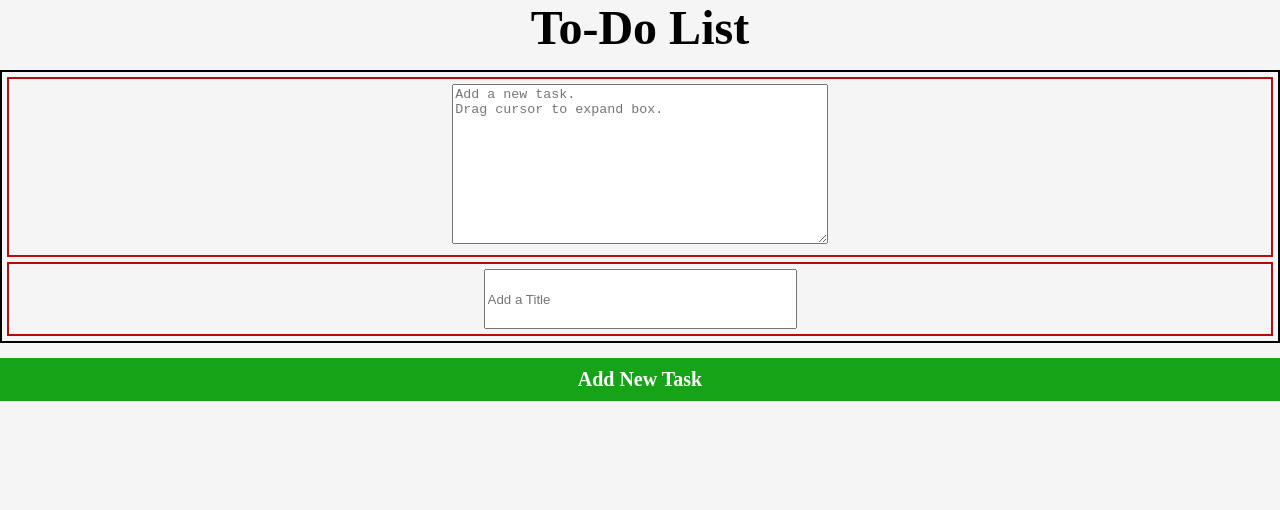
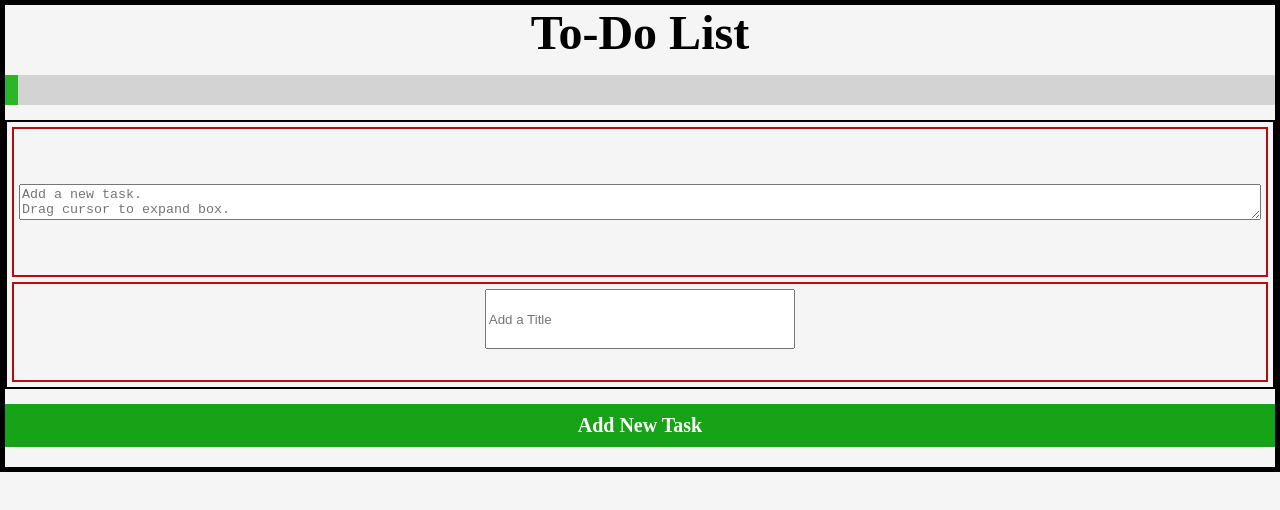
Before and after one commit to Wincc88/todo-list, a website built with webpack: page src/template.html in a window 1280 px wide. Both pictures are taken after a click on the element "Click to start Your To Do tasks". Built offline with nearby package versions, Linux system fonts and the light colour scheme.

Commit message:
add progress bar

```diff
--- a/src/addtask.js
+++ b/src/addtask.js
@@ -5,11 +5,23 @@ export function addTask() {
           //const divInto = document.querySelector('#subIntro');
           //divInto.remove();
 
+        const progressBarDiv = document.createElement('div');
+              progressBarDiv.id = "progressBarDiv";
+
+
+                     const progressBar = document.createElement('div');
+                     progressBar.id = "progressBar";
+        progressBarDiv.appendChild(progressBar);
+
+
+    Intro.appendChild(progressBarDiv);
+
         const beforeTopDiv = document.createElement('div');
         beforeTopDiv.id = 'beforeTopdiv';
 
                         const inputDetailsDiv = document.createElement('div');
                         inputDetailsDiv.id = 'inputDetailsDiv';
+
 
                                 const inputDetails = document.createElement('textarea');
                                 // input.type = "text";
@@ -18,16 +30,20 @@ export function addTask() {
                                         inputDetails.required = true;
                                         inputDetails.placeholder = "Add a new task. \nDrag cursor to expand box.";
 
+
                         inputDetailsDiv.appendChild(inputDetails);
+
 
                         const inputTitleDiv = document.createElement('div');
                                 inputTitleDiv.id = 'inputTitleDiv';
+
 
                                 const inputTitle = document.createElement('input');
                                         inputTitle.id = "titleInput";
                                         inputTitle.name = "title";
                                         inputTitle.required = true;
                                         inputTitle.placeholder = "Add a Title";
+
 
                         inputTitleDiv.appendChild(inputTitle);
 
@@ -44,11 +60,24 @@ export function addTask() {
         topDiv.value = "Add Task";
         Intro.appendChild(topDiv);
 
+        const taskInput = document.querySelector('#taskInput');
+        const titleInput = document.querySelector('#titleInput');
+
 
         const editDelDiv = document.createElement('div');
         editDelDiv.id = 'editDelDiv';
+        editDelDiv.className = 'editDeleteClass';
         editDelDiv.style.display = 'none';
 
+                         const checkBoxAll = document.createElement('input');
+                                checkBoxAll.type = "checkbox";
+                                checkBoxAll.id = "checkedOrNot";
+                                checkBoxAll.name = "checkedbtn";
+
+                        const detailTitles = document.createElement('textarea');
+                                // input.type = "text";
+                                        inputDetails.id = "detailsCollected";
+                                        inputDetails.name = "details";
 
                          const editButton = document.createElement('button');
                                 editButton.id = "editButton";
@@ -62,8 +91,44 @@ export function addTask() {
                                 deleteButton.type = "button";
                                 deleteButton.textContent = "Delete";
 
+                    editDelDiv.appendChild(checkBoxAll);
+                    editDelDiv.appendChild(detailTitles);
                     editDelDiv.appendChild(editButton);
                     editDelDiv.appendChild(deleteButton);
+
+                checkBoxAll.addEventListener('change', function() {
+
+                    const checkedboxid = document.querySelectorAll('#checkedOrNot');
+                    const total = checkedboxid.length;
+                           //console.log(total);
+                    const isChecked = document.querySelectorAll('#checkedOrNot:checked');
+                           //console.log(isChecked);
+                    const allChecked = isChecked.length;
+                            //console.log(allChecked);
+                    let progressPercent = 0;
+                            //console.log(progressPercent);
+
+
+
+                    if (checkBoxAll.checked && taskInput.value !== '' && titleInput.value !== '') {
+                                //console.log('Checkbox is checked');
+                                 //console.log(checkBoxAll.id);
+
+                        progressPercent = Math.round((allChecked / total) * 100);
+                              //console.log(progressPercent);
+                        progressBar.style.width = progressPercent + '%';
+
+                    }
+
+                    else {
+                                  //console.log('Checkbox is unchecked');
+                        progressBar.style.width = Math.round((allChecked / total) * 100);
+                                 //console.log(progressPercent);
+                        progressBar.style.width = progressPercent + '%';
+                    }
+
+                });
+
 
 
          Intro.appendChild(editDelDiv);
@@ -79,4 +144,7 @@ export function addTask() {
          });
 
 
+         /** add event listeners for checkbox clicked for progress bar later */
+
+
 }
--- a/src/styles.css
+++ b/src/styles.css
@@ -15,6 +15,7 @@ body {
     margin-bottom: 10px;
     text-align: center;
     cursor: pointer;
+    border: 5px solid black;
 }
 
 #subIntro {
@@ -22,6 +23,17 @@ body {
     margin-bottom: 15px;
     text-align: center;
     cursor: pointer;
+}
+
+#progressBarDiv {
+    width: 100%;
+    margin-top: 10px;
+    background-color: lightgray;
+}
+#progressBar {
+    width: 1%;
+    height: 30px;
+    background-color: rgb(43, 181, 43);
 }
 
 #topDiv {
@@ -44,12 +56,28 @@ body {
 }
 
 #inputDetailsDiv, #inputTitleDiv {
+
     margin-bottom: 10px;
     margin-top: 10px;
     border: 2px solid rgb(185, 11, 11);
     padding: 5px;
     margin: 5px;
 
+
+
+}
+#inputDetailsDiv {
+    height: 150px;
+    display: flex;
+    flex-direction: column;
+    justify-content: center;
+
+}
+
+#inputTitleDiv {
+    align-items: center;
+    height: 100px;
+    justify-content: center;
 }
 
 #taskInput[type="text"], #titleInput[type="text"] {
@@ -61,9 +89,12 @@ body {
 }
 
 #taskInput {
-    height: 160px;
-    width: 30%;
+    height: 110px;
+    width: 40%;
+     background-color: aquamarine;
+
 }
+
 #titleInput {
     width: 25%;
     height: 60px;
@@ -76,8 +107,11 @@ body {
     padding: 10px;
     display: flex;
     justify-content: flex-end;
+    align-items: center;
+
 
 }
+
 
 #editButton, #deleteButton {
     font-size: 16px;
@@ -90,6 +124,13 @@ body {
 
 }
 
+#checkedOrNot {
+    width: 20px;
+    height: 20px;
+    margin-right: auto;
+    cursor: pointer;
+}
+
 #editButton {
     background-color: rgba(200, 113, 20, 0.76);
 
@@ -98,6 +139,7 @@ body {
     background-color: rgba(218, 27, 27, 0.91);
 }
 
-#editButton:hover, #deleteButton:hover {
-    opacity: 0.9;
+#editButton:hover, #deleteButton:hover, #checkedOrNot:hover {
+    opacity: 1;
+    transform: scale(1.1);
 }
```
Also changed, not shown: dist/main.js.
